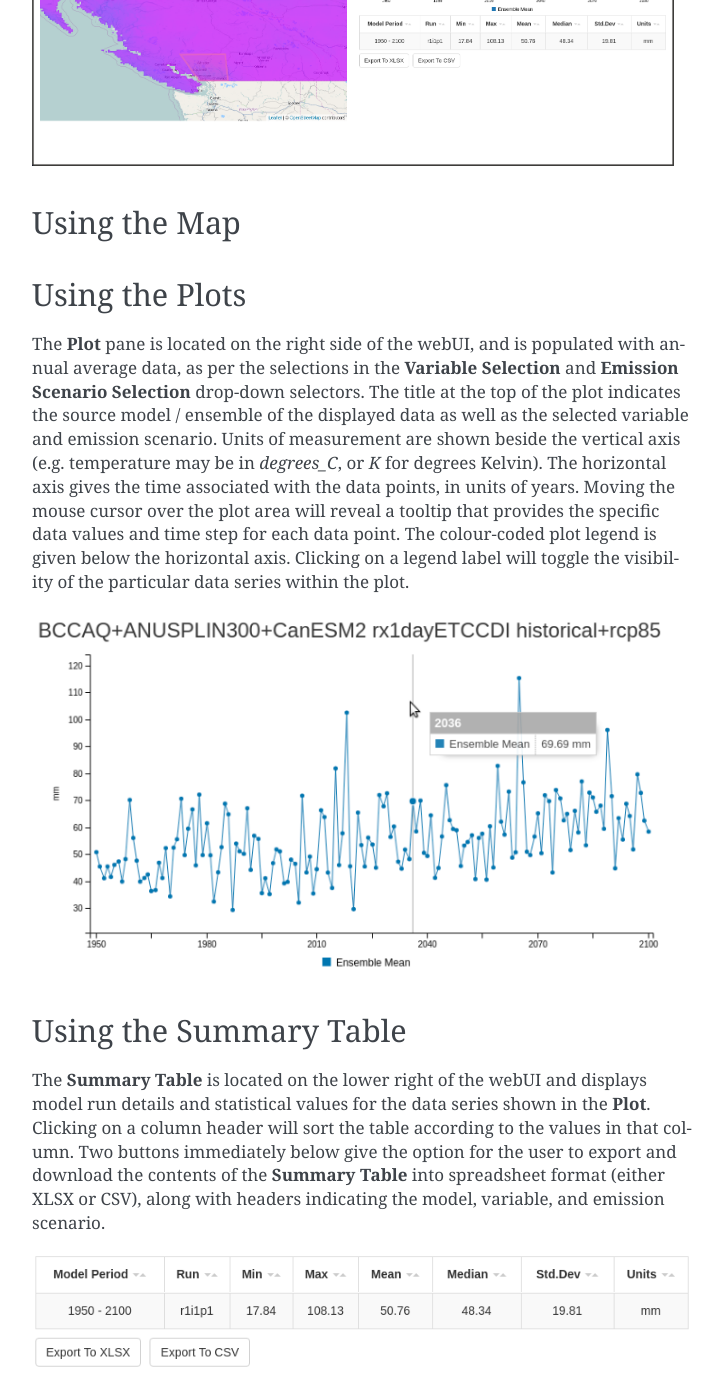
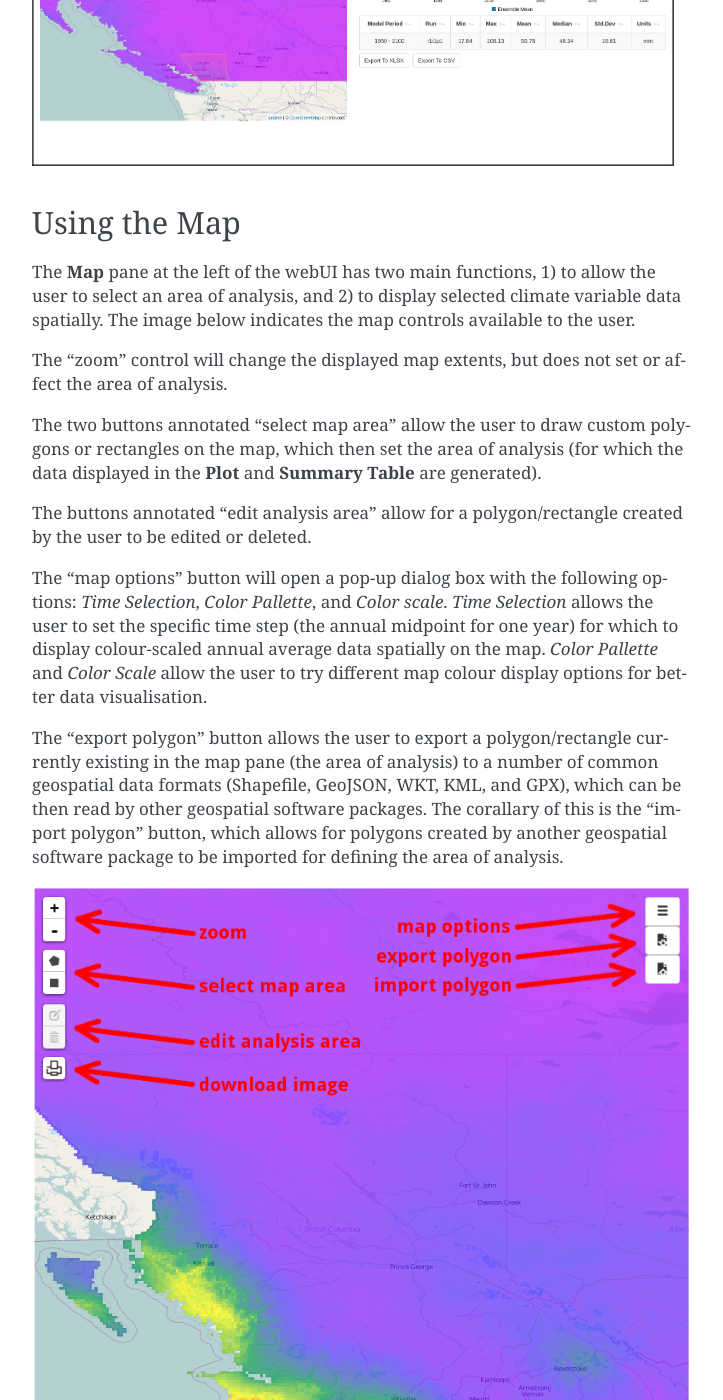
Before and after one commit to pacificclimate/climate-explorer, a Sphinx documentation site: the page built from doc/source/index.rst, in a window 1280 px wide and 1400 px high, scrolled down 1294 px. Shown: the whole window, without its empty margins (388-1111 px from the left). Built offline with Sphinx 7.4.7, drawn with Linux system fonts in a browser that asks for light colours; some of the changed text lies outside the part shown.

Commit message:
Adds documentation and screenshot for the Map pane.

```diff
--- a/doc/source/conf.py
+++ b/doc/source/conf.py
@@ -15,12 +15,12 @@
 
 import sys
 import os
-#import ce.api
+import ce.api
 
 # If extensions (or modules to document with autodoc) are in another directory,
 # add these directories to sys.path here. If the directory is relative to the
 # documentation root, use os.path.abspath to make it absolute, like shown here.
-sys.path.insert(0, os.path.abspath('/storage/home/mfischer/code/climate-explorer-backend'))
+sys.path.insert(0, os.path.abspath('.'))
 
 # -- General configuration ------------------------------------------------
 
--- a/doc/source/index.rst
+++ b/doc/source/index.rst
@@ -17,16 +17,29 @@ Selecting Climate Variables and Emission Scenarios
 --------------------------------------------------
 The use of the PCIC Climate eXplorer web user interface (webUI) is driven primarily by the two drop-down selectors across the top: **Variable Selection** and **Emission Scenario Selection**. **Variable Selection** gives the user the choice of which climate variable will be displayed within the **Map**, **Plot**, and **Summary Table** panes (to be described in the following sections), and **Emission Scenario Selection** specifies the modeled Representative Concentration Pathway (RCP) to be viewed, which may include historical recorded values in addition to future projections.
 
-.. image:: images/MoTi-TFE_screenshot-Variable_Selection_drop-down .png
+.. image:: images/MoTi-TFE_screenshot-Variable_Selection_drop-down.png
    :scale: 40%
-   :alt: Screenshot showing the Variable Selection drop-down menu.
 
 Using the Map
 -------------
+The **Map** pane at the left of the webUI has two main functions, 1) to allow the user to select an area of analysis, and 2) to display selected climate variable data spatially. The image below indicates the map controls available to the user.
+
+The "zoom" control will change the displayed map extents, but does not set or affect the area of analysis.
+
+The two buttons annotated "select map area" allow the user to draw custom polygons or rectangles on the map, which then set the area of analysis (for which the data displayed in the **Plot** and **Summary Table** are generated).
+
+The buttons annotated "edit analysis area" allow for a polygon/rectangle created by the user to be edited or deleted.
+
+The "map options" button will open a pop-up dialog box with the following options: *Time Selection*, *Color Pallette*, and *Color scale*.  *Time Selection* allows the user to set the specific time step (the annual midpoint for one year) for which to display colour-scaled annual average data spatially on the map. *Color Pallette* and *Color Scale* allow the user to try different map colour display options for better data visualisation.
+
+The "export polygon" button allows the user to export a polygon/rectangle currently existing in the map pane (the area of analysis) to a number of common geospatial data formats (Shapefile, GeoJSON, WKT, KML, and GPX), which can be then read by other geospatial software packages. The corallary of this is the "import polygon" button, which allows for polygons created by another geospatial software package to be imported for defining the area of analysis.
+
+.. image:: images/MoTi-TFE_screenshot-Map-annotated.png
+
 
 Using the Plots
 ---------------
-The **Plot** pane is located on the right side of the webUI, and is populated with annual average data, as per the selections in the **Variable Selection** and **Emission Scenario Selection** drop-down selectors. The title at the top of the plot indicates the source model / ensemble of the displayed data as well as the selected variable and emission scenario. Units of measurement are shown beside the vertical axis (e.g. temperature may be in *degrees_C*, or *K* for degrees Kelvin). The horizontal axis gives the time associated with the data points, in units of years. Moving the mouse cursor over the plot area will reveal a tooltip that provides the specific data values and time step for each data point. The colour-coded plot legend is given below the horizontal axis. Clicking on a legend label will toggle the visibility of the particular data series within the plot.
+The **Plot** pane is located on the right side of the webUI, and is populated with annual average data defined by user input to the **Variable Selection** and **Emission Scenario Selection** drop-down selectors, across the spatial extents of the area selected within the **Map** (if no area was selected, an average for all of Canada is provided). The title at the top of the plot indicates the source model / ensemble of the displayed data as well as the selected variable and emission scenario. Units of measurement are shown beside the vertical axis (e.g. temperature may be in *degrees_C*, or *K* for degrees Kelvin). The horizontal axis gives the time associated with the data points, in units of years. Moving the mouse cursor over the plot area will reveal a tooltip that provides the specific data values and time step for each data point. The colour-coded plot legend is given below the horizontal axis. Clicking on a legend label will toggle the visibility of the particular data series within the plot.
 
 .. image:: images/MoTi-TFE_screenshot-DataGraph_pane_w_tooltip.png
 
```
Also changed, not shown: doc/source/images/MoTi-TFE_screenshot-Map-annotated.png (added).
